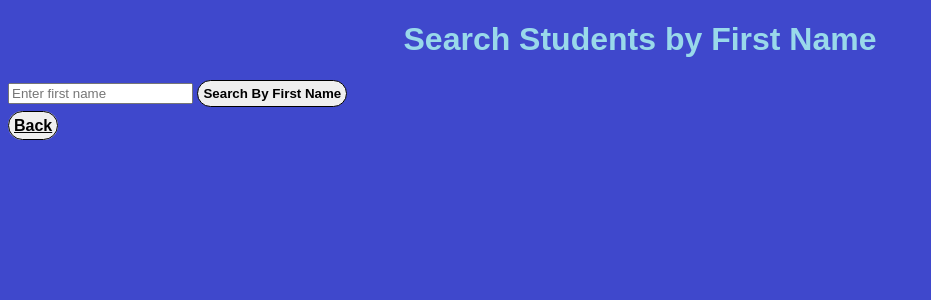
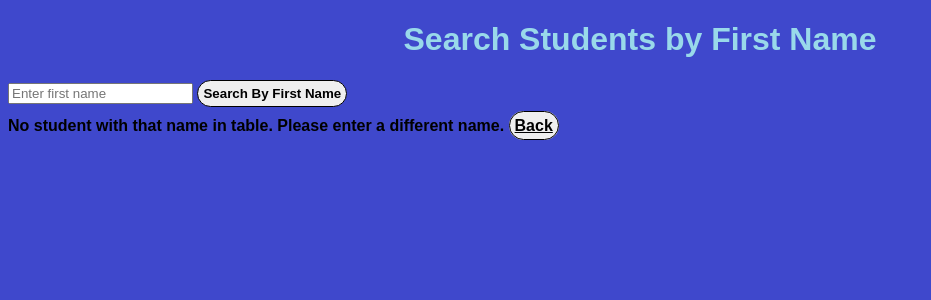
Before and after one commit to andriesvdw1/StudentsDB-Flask, a Flask app: page /search in a window 1280 px wide. Shown: the top 300 px of the page, without its empty margins (0-931 px from the left). Run offline with Flask 3, Linux system fonts and the light colour scheme.

Commit message:
Update search.html
Error message now on page instead of using alert message box.

```diff
--- a/templates/search.html
+++ b/templates/search.html
@@ -6,7 +6,7 @@
     <link rel="stylesheet" href="{{ url_for('static', filename='styles.css') }}">
     <script>
         function showAlert() {
-            alert("No student with that first name found!");
+                alert("No student with that first name found!");
         }
     </script>
 </head>
@@ -39,9 +39,7 @@
             </tbody>
         </table>
     {% else %}
-        <script>
-            showAlert();
-        </script>
+            <b class="error">No student with that name in table. Please enter a different name.</b>
     {% endif %}
 
     <a href="{{ url_for('index') }}" class='option'>Back</a>
```
